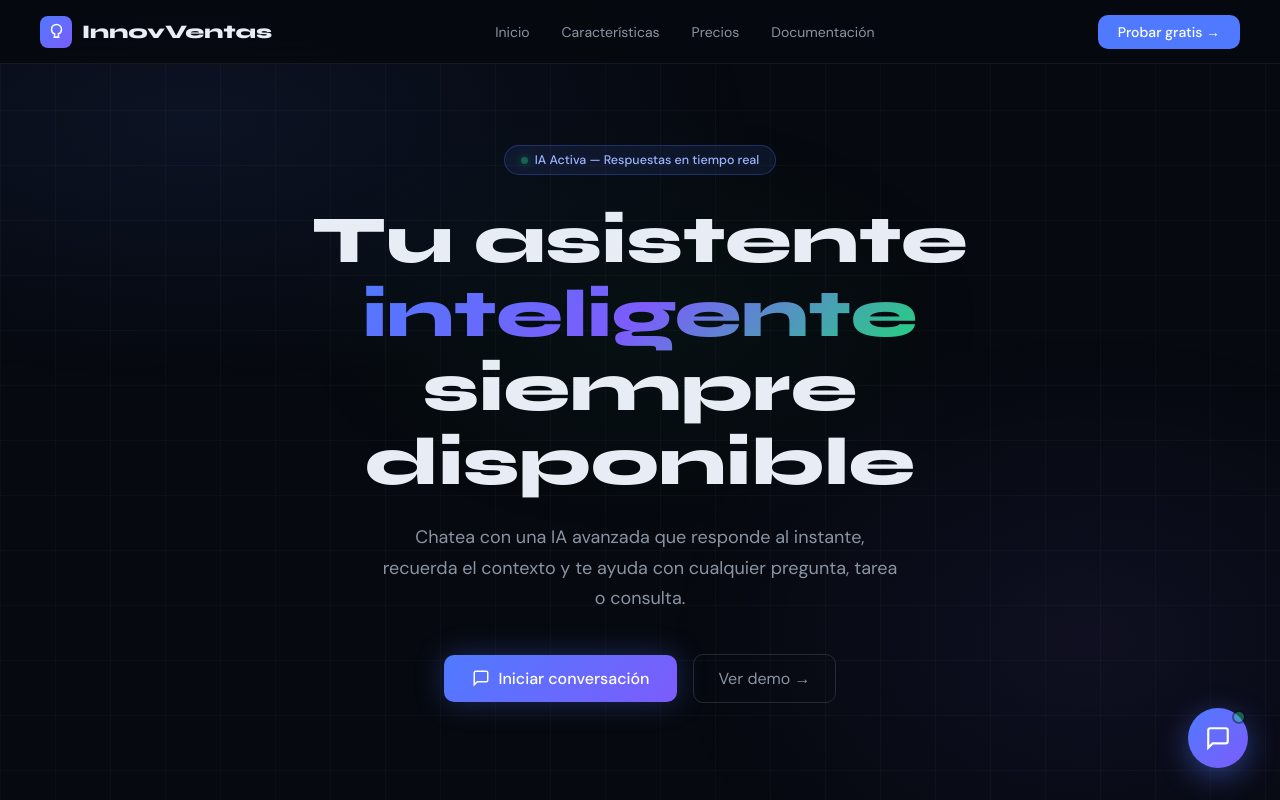
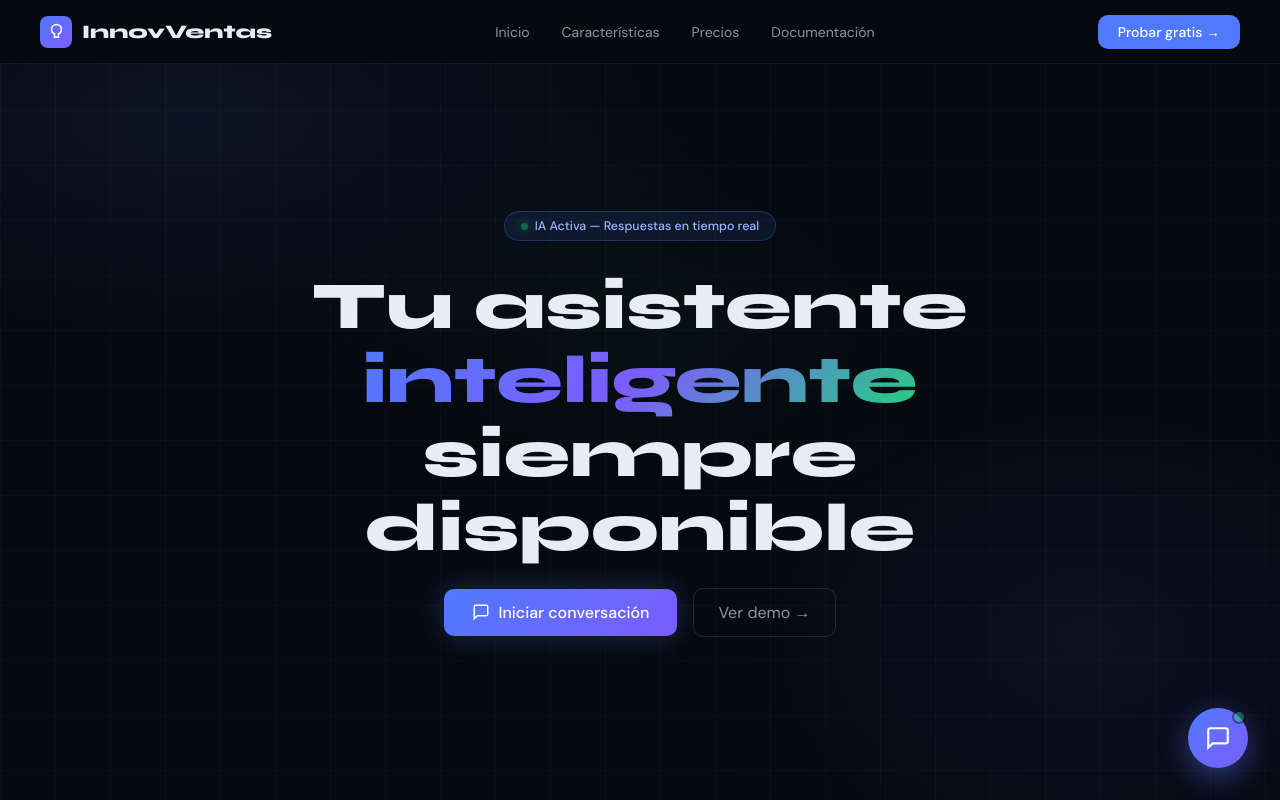
Before and after one commit to elias1795/innovventas-chatbot, a plain HTML site: page index.html in a window 1280 px wide. Drawn offline with Linux system fonts and the light colour scheme.

Commit message:
Remove hero paragraph text

```diff
--- a/index.html
+++ b/index.html
@@ -269,7 +269,7 @@ footer span{color:var(--accent)}
       IA Activa — Respuestas en tiempo real
     </div>
     <h1>Tu asistente<br><span>inteligente</span><br>siempre disponible</h1>
-    <p>Chatea con una IA avanzada que responde al instante, recuerda el contexto y te ayuda con cualquier pregunta, tarea o consulta.</p>
+
     <div class="hero-actions">
       <button class="btn-primary" onclick="openChat()">
         <svg viewBox="0 0 24 24" fill="none" stroke="currentColor" stroke-width="2">
```
